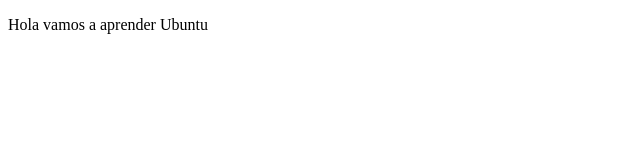
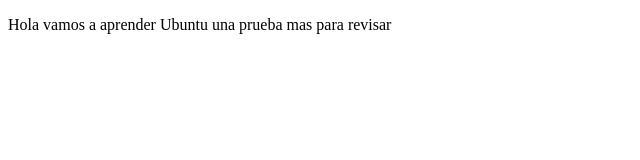
Before and after one commit to DiegoLeivaC/c_diegoleivac, a plain HTML site: page index.html in a window 1280 px wide. Shown: the whole page, without its empty margins (0-640 px from the left). Drawn offline with Linux system fonts and the light colour scheme.

Commit message:
cambios de texto

```diff
--- a/index.html
+++ b/index.html
@@ -8,7 +8,7 @@
 </head>
 <body>
     <p>
-        Hola vamos a aprender Ubuntu
+        Hola vamos a aprender Ubuntu una prueba mas para revisar
     </p>
 </body>
 </html>
```
